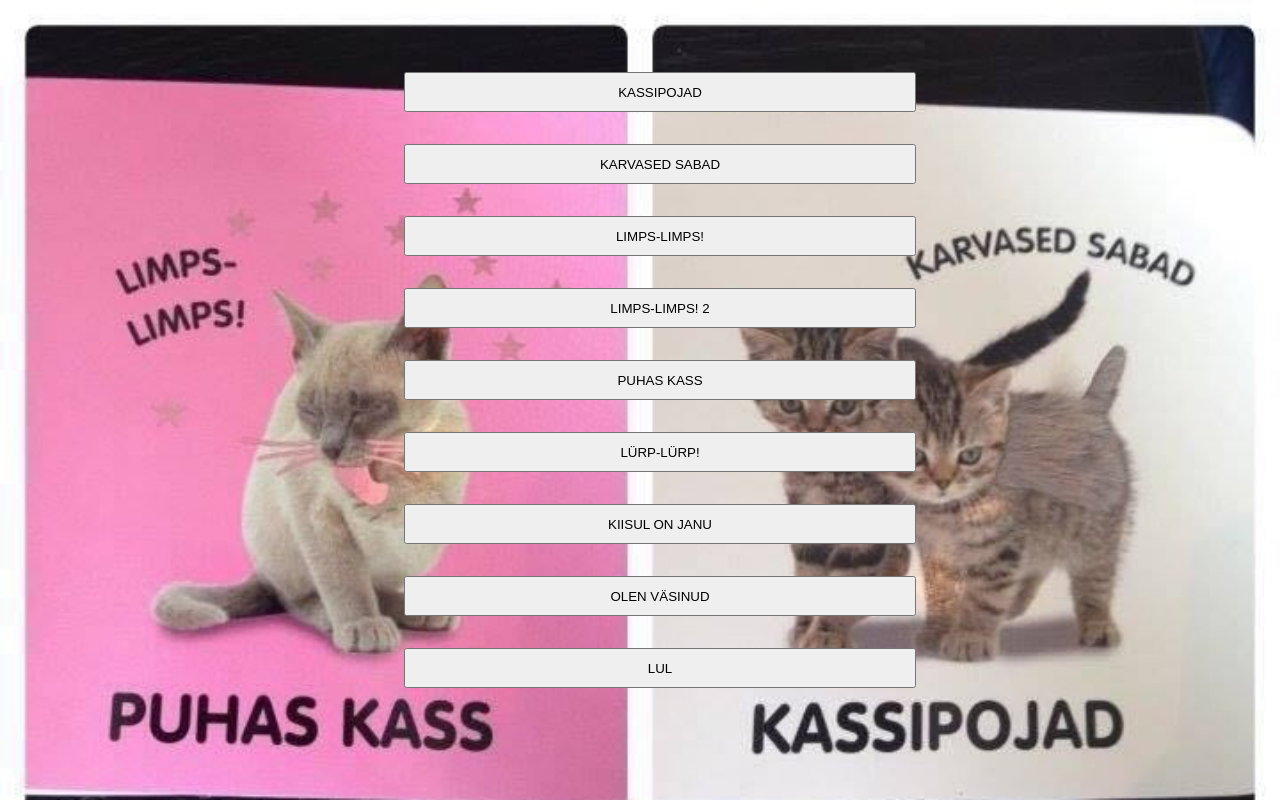
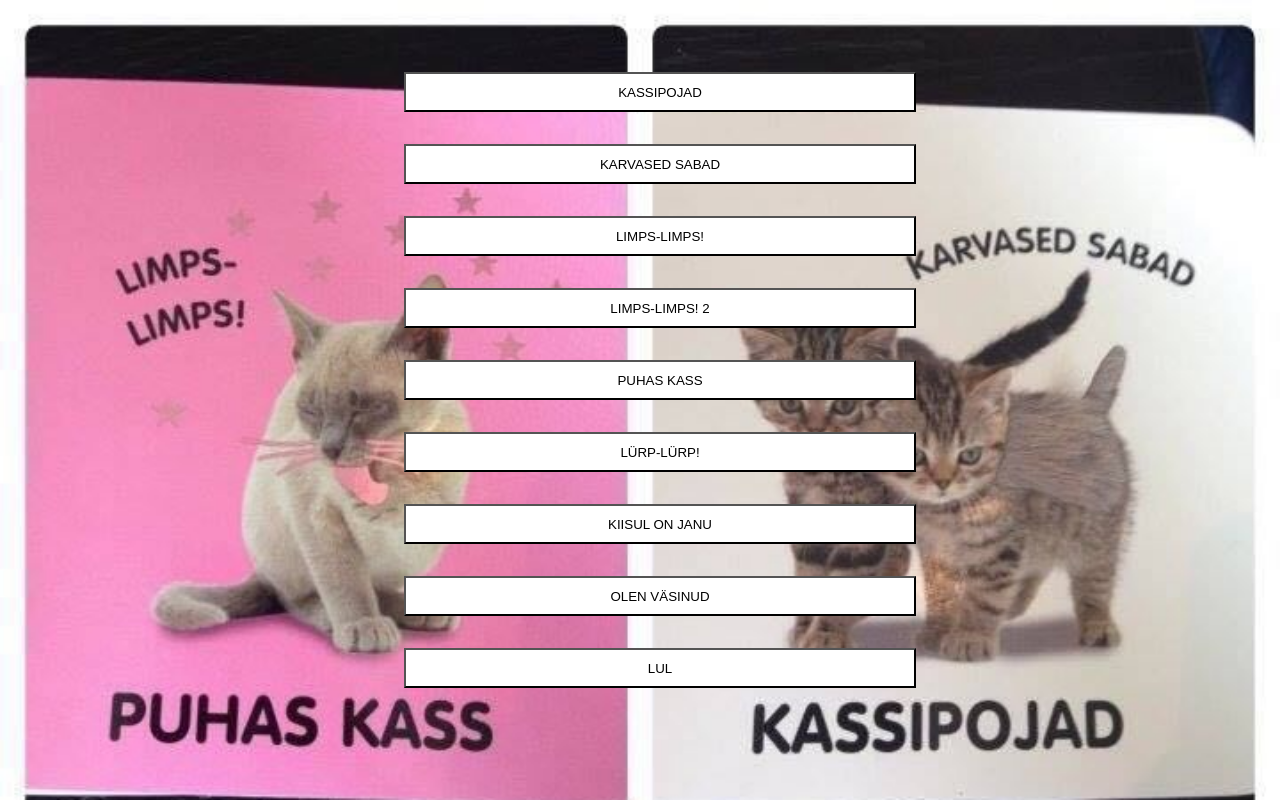
Before and after one commit to jiinurppa/Kassipojad, a plain HTML site: page index.html in a window 1280 px wide. Drawn offline with Linux system fonts and the light colour scheme.

Commit message:
Update index.html
Changed opacity to background-color

```diff
--- a/index.html
+++ b/index.html
@@ -25,7 +25,7 @@
             width:40vw;
             height:5vh;
 	    -webkit-appearance:media-play-button;
-            opacity:1;
+            background-color:white;
         }
 	</style>
 </head>
```
